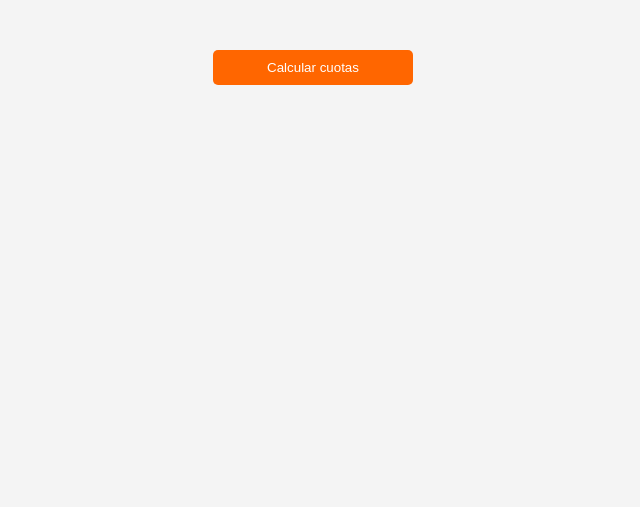
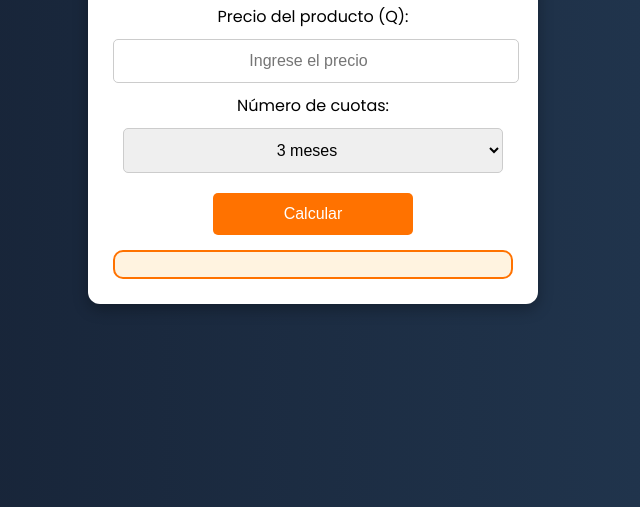
Before and after one commit to Sofistycs/Calculadora-de-cuotas-Neonet, a plain HTML site: page index.html in a window 1280 px wide. Shown: the part 333-840 px from the top of the page, without its empty margins (327-967 px from the left). Before the commit the page ends 800 px from the top, so only its background shows below. Drawn offline with Linux system fonts and the light colour scheme.

Commit message:
Update index.html

```diff
--- a/index.html
+++ b/index.html
@@ -6,73 +6,82 @@
     <title>Calculadora de Cuotas</title>
     <style>
         body {
-            font-family: Arial, sans-serif;
-            background: #f4f4f4;
+            font-family: 'Poppins', sans-serif;
+            background: linear-gradient(to right, #141E30, #243B55);
             display: flex;
             justify-content: center;
             align-items: center;
             height: 100vh;
             margin: 0;
+            padding: 20px;
         }
         .popup {
-            display: none;
-            position: fixed;
-            top: 50%;
-            left: 50%;
-            transform: translate(-50%, -50%);
             background: white;
             padding: 25px;
             border-radius: 12px;
             box-shadow: 0 5px 15px rgba(0, 0, 0, 0.3);
-            width: 90%;
+            width: 100%;
             max-width: 400px;
             text-align: center;
         }
-        .popup.active { display: block; }
-        .overlay {
-            display: none;
-            position: fixed;
-            top: 0;
-            left: 0;
-            width: 100%;
-            height: 100%;
-            background: rgba(0, 0, 0, 0.5);
+        input, select {
+            width: calc(100% - 20px);
+            padding: 12px;
+            margin: 10px auto;
+            border: 1px solid #ccc;
+            border-radius: 5px;
+            font-size: 1rem;
+            display: block;
+            text-align: center;
         }
-        .overlay.active { display: block; }
+        input[type=number]::-webkit-inner-spin-button,
+        input[type=number]::-webkit-outer-spin-button {
+            -webkit-appearance: none;
+            -moz-appearance: textfield;
+            appearance: textfield;
+            margin: 0;
+        }
         .btn {
-            background: #ff6600;
+            background: #FF7200;
             color: white;
-            padding: 10px 15px;
+            padding: 12px;
             border: none;
             cursor: pointer;
             border-radius: 5px;
             transition: background 0.3s;
             width: 100%;
             max-width: 200px;
+            font-size: 1rem;
+            margin-top: 10px;
         }
         .btn:hover {
-            background: #cc5200;
-        }
-        input, select {
-            width: 100%;
-            padding: 10px;
-            margin: 10px 0;
-            border: 1px solid #ccc;
-            border-radius: 5px;
-            font-size: 1rem;
+            background: #cc5b00;
         }
         .logo {
             width: 80%;
             max-width: 200px;
             margin-bottom: 10px;
         }
+        .resultado-container {
+            background: #FFF3E0;
+            padding: 10px;
+            border-radius: 10px;
+            margin-top: 15px;
+            font-size: 1.2rem;
+            font-weight: bold;
+            color: #B45309;
+            text-align: left;
+            border: 2px solid #FF7200;
+        }
+        .resultado-container p {
+            margin: 5px 0;
+        }
     </style>
+    <link href="https://fonts.googleapis.com/css2?family=Poppins:wght@300;400;600&display=swap" rel="stylesheet">
 </head>
 <body>
-    <button class="btn" onclick="openPopup()">Calcular cuotas</button>
-    <div class="overlay" id="overlay" onclick="closePopup()"></div>
-    <div class="popup" id="popup">
-        <img src="https://github.com/Sofistycs/Calculadora-de-cuotas-Neonet/blob/main/Sofistycs-logo-x800.png" alt="Sofistycs Logo" class="logo">
+    <div class="popup">
+        <img src="Sofistycs-logo-x500.png" alt="Sofistycs Logo" class="logo">
         <h2>Calculadora de Cuotas</h2>
         <label for="precio">Precio del producto (Q):</label>
         <input type="number" id="precio" placeholder="Ingrese el precio">
@@ -86,29 +95,22 @@
             <option value="18">18 meses</option>
         </select>
         <button class="btn" onclick="calcularCuotas()">Calcular</button>
-        <p id="resultado"></p>
-        <p id="total"></p>
-        <button class="btn" onclick="closePopup()">Cerrar</button>
+        <div class="resultado-container">
+            <p id="resultado"></p>
+            <p id="total"></p>
+        </div>
     </div>
     <script>
-        function openPopup() {
-            document.getElementById('popup').classList.add('active');
-            document.getElementById('overlay').classList.add('active');
-        }
-        function closePopup() {
-            document.getElementById('popup').classList.remove('active');
-            document.getElementById('overlay').classList.remove('active');
-        }
         function calcularCuotas() {
             let precio = document.getElementById('precio').value;
             let cuotas = document.getElementById('cuotas').value;
-            let tasas = {3: 0.0625, 6: 0.075, 10: 0.0775, 12: 0.085, 15: 0.105, 18: 0.125};
+            let tasas = {3: 0.065, 6: 0.0775, 10: 0.08, 12: 0.0875, 15: 0.1075, 18: 0.128};
             if (precio && cuotas) {
                 let tasa = tasas[cuotas];
                 let precioTotal = precio * (1 + tasa);
                 let cuotaMensual = (precioTotal / cuotas).toFixed(2);
-                document.getElementById('resultado').innerText = `Pago mensual: Q${cuotaMensual}`;
-                document.getElementById('total').innerText = `Pago total: Q${precioTotal.toFixed(2)}`;
+                document.getElementById('resultado').innerText = `Pago mensual: Q${cuotaMensual.replace(/\B(?=(\d{3})+(?!\d))/g, ",")}`;
+                document.getElementById('total').innerText = `Pago total: Q${precioTotal.toFixed(2).replace(/\B(?=(\d{3})+(?!\d))/g, ",")}`;
             } else {
                 alert('Por favor, ingrese un precio válido.');
             }
```
